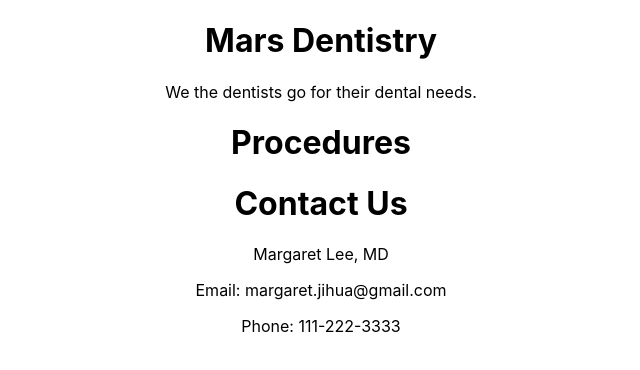
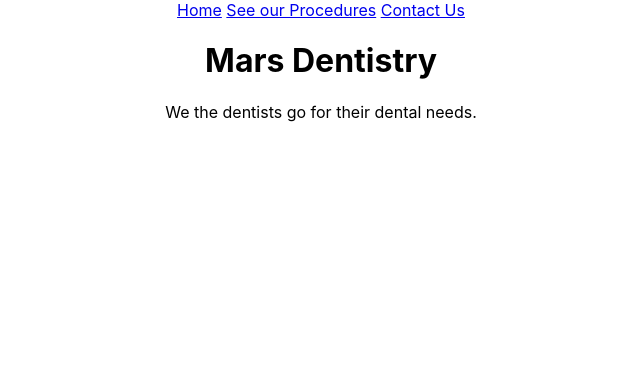
Before and after one commit to margaret-jihua/dentist-website, a React (Create React App) app: page / in a window 1280 px wide. Shown: the top 370 px of the page, without its empty margins (319-959 px from the left). Built offline with nearby package versions, Linux system fonts and the light colour scheme.

Commit message:
[Router][Route][Link] Add router

```diff
--- a/src/App.js
+++ b/src/App.js
@@ -1,16 +1,31 @@
 import React from 'react';
 import './App.css';
+
+import {
+  BrowserRouter as Router,
+  Route,
+  Link
+}from 'react-router-dom'
+
 import Home from './Home'
 import Procedures from './Procedures'
 import Contact from './Contact'
 
 function App() {
   return (
-    <div className="App">
-      <Home />
-      <Procedures />
-      <Contact />
-    </div>
+    <Router>
+      <div className="App">
+        <nav>
+          <Link to='/'>Home</Link>{'  '}
+          <Link to='/procedures'>See our Procedures</Link>{'  '}
+          <Link to='/Contact'>Contact Us</Link>{'  '}
+        </nav>
+        <Route exact path='/' component={Home} />
+        <Route path='/procedures' component={Procedures} />
+        <Route path='/Contact' component={Contact} />
+      </div>
+    </Router>
+
   );
 }
 
```
